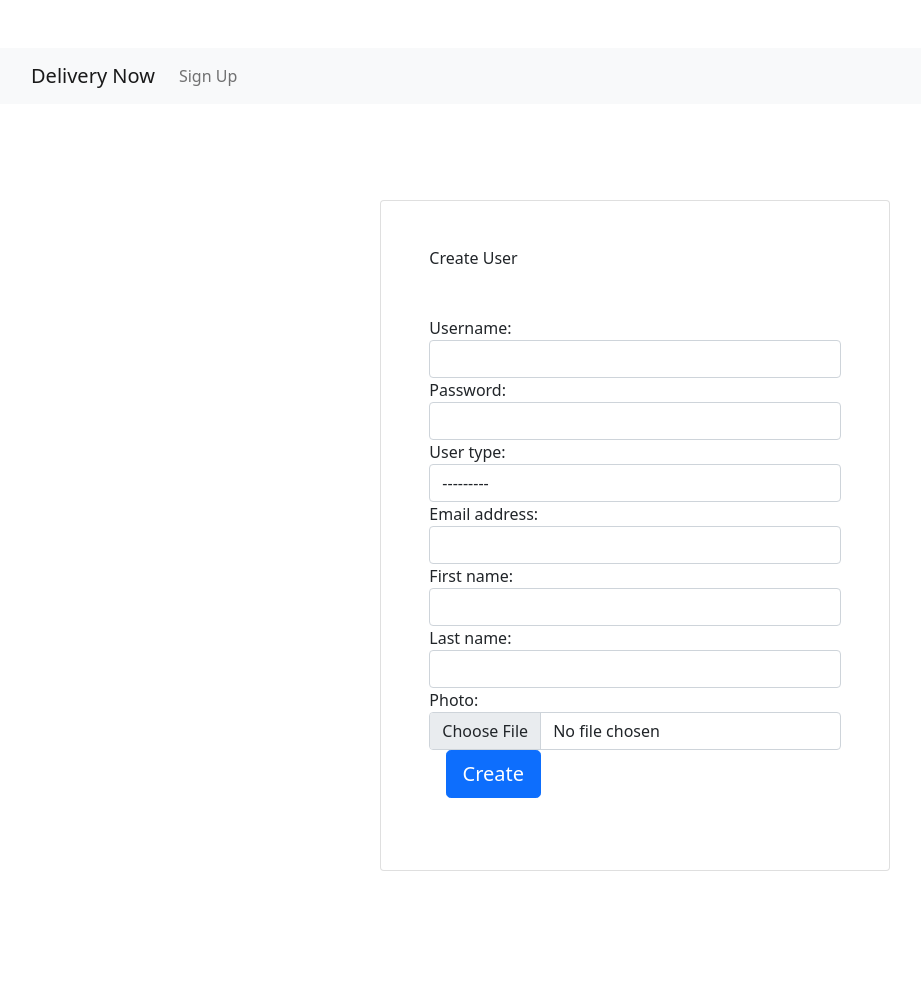
After one commit to moshohel/deliveryapp, a Django app: template templates/create_user.html in a window 1280 px wide. The commit adds this page. Shown: the whole page, without its empty margins (5-926 px from the left). Run offline with Django 3.2, Linux system fonts and the light colour scheme; the template is opened without the code that fills it: values that come from a table or form of the project are taken from there, others are empty; some libraries are stand-ins or nearby versions.

Commit message:
Login, Auth, user permssion & type

```diff
--- a/core/admin.py
+++ b/core/admin.py
@@ -1,9 +1,9 @@
 from django.contrib import admin
-from .models import User, Merchant, Parcel, Divisions, Districts
+from .models import User, Parcel, Divisions, Districts
 
 # Register models for admin.
 admin.site.register(User)
-admin.site.register(Merchant)
+# admin.site.register(Merchant)
 admin.site.register(Parcel)
 admin.site.register(Divisions)
 admin.site.register(Districts)
--- a/core/forms.py
+++ b/core/forms.py
@@ -1,5 +1,5 @@
 from django import forms
-from .models import Parcel
+from .models import Parcel, User
 
 class ParcelForm(forms.ModelForm):
     class Meta:
@@ -9,3 +9,7 @@ class ParcelForm(forms.ModelForm):
         #     'product_type': forms.Select(attrs={'class': 'custom-select md-form'}),
         # }
 # print (ParcelForm().as_p())
+class UserForm(forms.ModelForm):
+    class Meta:
+        model = User
+        fields = ['username', 'password', 'user_type', 'photo', 'email', 'first_name', 'last_name']
--- a/core/models.py
+++ b/core/models.py
@@ -6,34 +6,58 @@ from django.contrib.auth.models import User
 from django import utils
 
 PERCEL_PRODUCT_TYPE = (
-    ('F', 'Fragile'),
-    ('L', 'Liquid')
+    ('Fragile', 'Fragile'),
+    ('Liquid', 'Liquid')
+)
+
+
+USER_TYPE = (
+    ('admin_user', 'admin_user'),
+    ('merchant_user', 'merchant_user')
 )
 
 class User(AbstractUser):
-    # pass
-    is_admin = models.BooleanField(default=True, blank=True, null=True)
-
-class Merchant(models.Model):
-    name = models.CharField(max_length=50, blank=True, null=True)
-    # user = models.OneToOneField(User, null=True, blank=True, on_delete=models.CASCADE)
-    # username = models.CharField(max_length=100, unique=True)
-    # user_type = models.CharField(max_length=50, null=True, blank=True)
+    username = models.CharField(max_length=100, unique=True)
+    user_type = models.CharField(choices=USER_TYPE, max_length=20, null=True, blank=True)
     photo = models.ImageField(upload_to='photo/%Y%m/%d/', blank=True)
     created_at = models.DateTimeField(default=utils.timezone.now)
     updated_at = models.DateTimeField(auto_now=True)
 
+
+    def as_json(self):
+        return dict(
+            username = self.username,
+            user_type = self.user_type,
+            photo = self.photo,
+            created_at = self.created_at,
+            updated_at = self.updated_at
+        )
     class Meta:
-        db_table = "merchant"
+        db_table = "user"
 
-    def __str__(self):
-        return self.name
+# class Merchant(models.Model):
+#     name = models.CharField(max_length=50, blank=True, null=True)
+#     # user = models.OneToOneField(User, null=True, blank=True, on_delete=models.CASCADE)
+#     # username = models.CharField(max_length=100, unique=True)
+#     # user_type = models.CharField(max_length=50, null=True, blank=True)
+#     photo = models.ImageField(upload_to='photo/%Y%m/%d/', blank=True)
+#     created_at = models.DateTimeField(default=utils.timezone.now)
+#     updated_at = models.DateTimeField(auto_now=True)
+
+#     class Meta:
+#         db_table = "merchant"
+
+#     def __str__(self):
+#         return self.name
 
 class Divisions(models.Model):
     name = models.CharField(max_length=50, blank=True, null=True)
 
     def __str__(self):
         return self.name
+
+    class Meta:
+        db_table = "divisions"
 
 class Districts(models.Model):
     name = models.CharField(max_length=50, blank=True, null=True)
@@ -42,9 +66,12 @@ class Districts(models.Model):
     def __str__(self):
         return self.name
 
+    class Meta:
+        db_table = "districts"
+
 class Parcel(models.Model):
-    merchant = models.ForeignKey(Merchant, on_delete=models.CASCADE)
-    product_type = models.CharField(choices=PERCEL_PRODUCT_TYPE, max_length=2)
+    merchant = models.ForeignKey(User, on_delete=models.CASCADE)
+    product_type = models.CharField(choices=PERCEL_PRODUCT_TYPE, max_length=10)
     weight = models.FloatField(default=500)
     division = models.ForeignKey(Divisions, on_delete=models.DO_NOTHING)
     district = models.ForeignKey(Districts, on_delete=models.DO_NOTHING)
@@ -52,3 +79,7 @@ class Parcel(models.Model):
 
     def __str__(self):
         return self.merchant
+
+
+    class Meta:
+        db_table = "parcel"
--- a/deliveryapp/urls.py
+++ b/deliveryapp/urls.py
@@ -2,10 +2,15 @@ from django.conf import settings
 from django.contrib import admin
 from django.urls import include, path
 from core import views
+from . import login_view
 from django.conf.urls.static import static
 
 urlpatterns = [
-    path('', views.parcel_list, name='parcel_list'),
+    path('', login_view.login_auth, name='login'),
+    path('logout/', login_view.logout_view, name='logout'),
+    path('admin_user/parcel_list/', views.parcel_list, name='parcel_list'),
+    path('admin_user/createUser/', views.createUser, name='createUser'),
+    path('merchant/parcel_list/', views.merchant_parcel_list, name='merchant_parcel_list'),
     path('get-districts/<int:divi_id>', views.districts_api),
     # path('', views.home_page, name="home_page"),
     path('admin/', admin.site.urls),
--- /dev/null
+++ b/templates/create_user.html
@@ -0,0 +1,99 @@
+{% extends "base.html" %}
+{% load widget_tweaks %}
+{% load static %}
+{% block content %}
+<div
+    class="container d-flex flex-column justify-content-between vh-100">
+    <div class="row justify-content-center mt-5">
+        <div class="col-xl-5 col-lg-6 col-md-10">
+            <div class="card">
+                <div class="card-body p-5">
+                    <h4 class="text-dark mb-5">
+                        Create User
+                    </h4>
+                    <form action="/admin_user/createUser/"
+                        method="POST">
+                        {% csrf_token %}
+                        <div class="row">
+                            <!-- <div class="form-group col-md-12 mb-4">
+                                <h4 style="margin-bottom:10px;"><span
+                                        style="color:black;">Unit
+                                        Name</span></h4>
+                                <select name="unitname"
+                                    class="form-control">
+
+                                    {% for unit_name in UnitName %}
+                                    <option value="{{unit_name.id}}">
+                                        {{unit_name.name}} </option>
+                                    {% endfor %}
+                                </select>
+                            </div> -->
+                            <div class="form-group col-md-12">
+                                {{ form.username.label_tag}}
+                                {{ form.username | add_class:"form-control" }}
+
+                                <p class="text-danger">
+                                    {{ error }}
+                                </p>
+                            </div>
+
+                            <div class="form-group col-md-12 ">
+                                {{ form.password.label_tag }}
+                                {{ form.password | add_class:"form-control" }}
+                                {% for error in form.password.errors %}
+                                    <p class="text-danger">{{ error }}</p>
+                                {% endfor %}
+                            </div>
+                            <div class="form-group col-md-12 ">
+                                {{ form.user_type.label_tag }}
+                                {{ form.user_type | add_class:"form-control" }}
+                                {% for error in form.user_type.errors %}
+                                    <p class="text-danger">{{ error }}</p>
+                                {% endfor %}
+                            </div>
+                            <div class="form-group col-md-12 ">
+                                {{ form.email.label_tag }}
+                                {{ form.email | add_class:"form-control" }}
+                                {% for error in form.email.errors %}
+                                    <p class="text-danger">{{ error }}</p>
+                                {% endfor %}
+                            </div>
+                            <div class="form-group col-md-12 ">
+                                {{ form.first_name.label_tag }}
+                                {{ form.first_name | add_class:"form-control" }}
+                                {% for error in form.first_name.errors %}
+                                    <p class="text-danger">{{ error }}</p>
+                                {% endfor %}
+                            </div>
+                            <div class="form-group col-md-12 ">
+                                {{ form.last_name.label_tag }}
+                                {{ form.last_name | add_class:"form-control" }}
+                                {% for error in form.last_name.errors %}
+                                    <p class="text-danger">{{ error }}</p>
+                                {% endfor %}
+                            </div>
+
+                            <div class="form-group col-md-12 ">
+                                {{ form.photo.label_tag }}
+                                {{ form.photo | add_class:"form-control" }}
+                                {% for error in form.photo.errors %}
+                                    <p class="text-danger">{{ error }}</p>
+                                {% endfor %}
+                            </div>
+                        </div>
+                        <div class="col-md-12">
+                            <div class="d-inline-block mr-3"></div>
+                            <button type="submit"
+                                class="btn btn-lg btn-primary btn-block mb-4">
+                                Create
+                            </button>
+                            <span>{{ message }}</span>
+                        </div>
+                    </form>
+                </div>
+            </div>
+        </div>
+    </div>
+</div>
+
+{% endblock %}
--- a/templates/partials/navbar.html
+++ b/templates/partials/navbar.html
@@ -9,11 +9,22 @@
             <span class="navbar-toggler-icon"></span>
         </button>
         <div class="collapse navbar-collapse" id="navbarNavAltMarkup">
+
+
             <div class="navbar-nav">
-                <a class="nav-link" href="/">Parcel List</a>
+                {% if request.user.is_authenticated %}
+                <a class="nav-link" href="/parcel_list">Parcel
+                    List</a>
                 <a class="nav-link" href="/core/create_parcel">Create
                     Parcel</a>
+                <a class="nav-link"
+                    href="{% url 'logout' %}">Logout</a>
+                {% endif %}
 
+                {% if not request.user.is_authenticated %}
+                <a class="nav-link" href="/parcel_list">Sign Up
+                </a>
+                {% endif %}
             </div>
         </div>
     </div>
```
Also changed, not shown: core/views.py (+69 -11 lines), deliveryapp/login_view.py (added, +53 -0 lines), deliveryapp/settings.py (+8 -4 lines), templates/login.html (added, +42 -0 lines), templates/merchant/parcel_list.html (added, +67 -0 lines), utilities/user_permission.py (added, +12 -0 lines), utilities/user_types_value.py (added, +8 -0 lines), core/migrations/0001_initial.py, core/migrations/0002_auto_20210503_1729.py (deleted).
